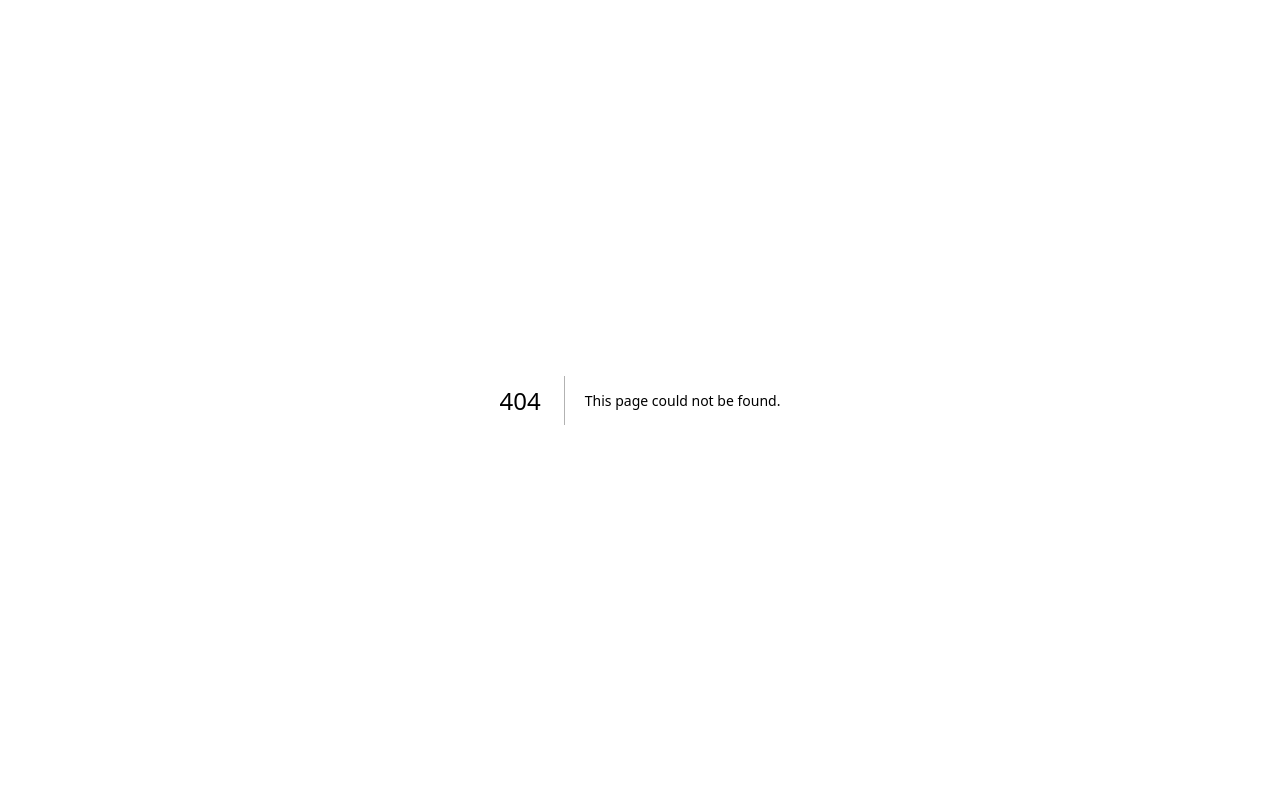
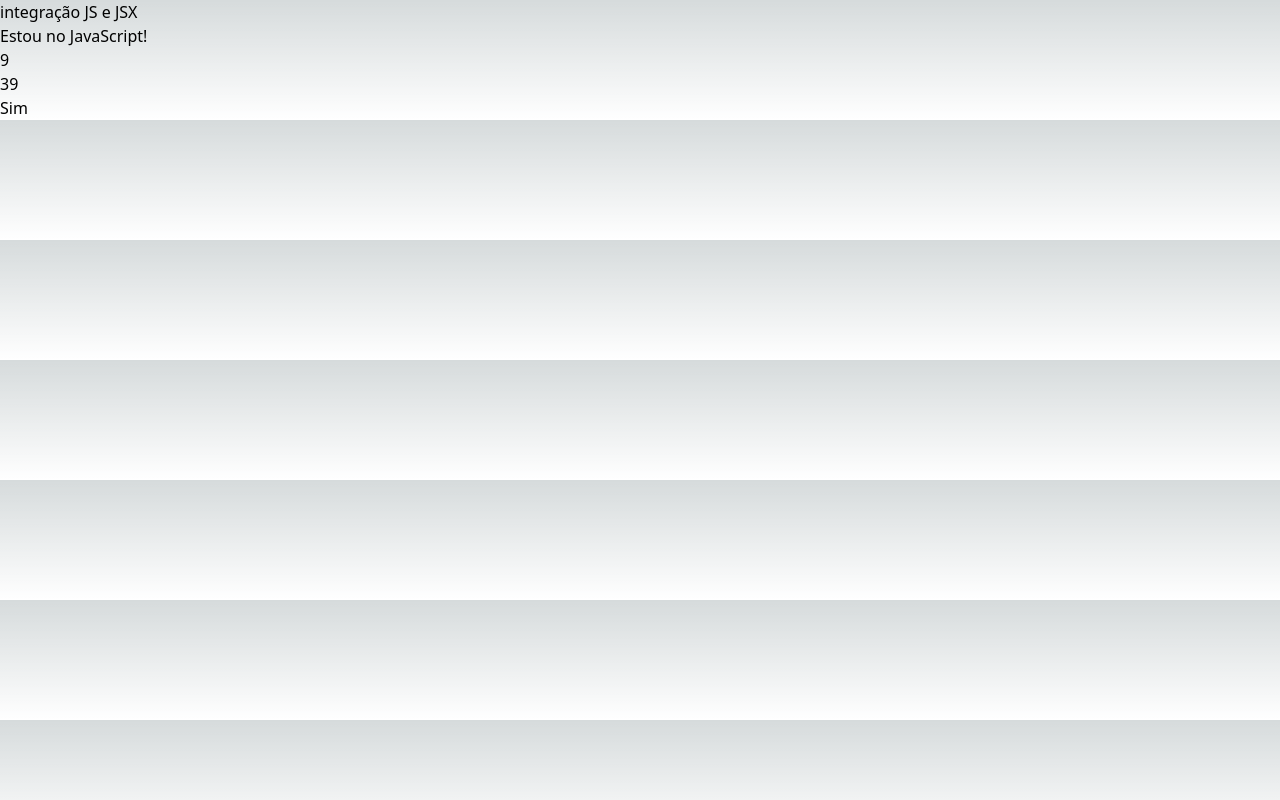
Before and after one commit to Medonca09/Curso_Next.JS, a Next.js app in the folder exercicios/: page /basicos/jsx4 in a window 1280 px wide. Before the commit this address had no page. Built offline with nearby package versions, Linux system fonts and the light colour scheme.

Commit message:
aula5: JSX#4

```diff
--- /dev/null
+++ b/exercicios/src/pages/basicos/jsx4.jsx
@@ -0,0 +1,21 @@
+export default function jsx4() {
+  const subtitulo = "Estou no JavaScript!";
+    const trechoH3 = <h3>{3 * 3}</h3>
+  return (
+    <div>
+      <h1>integração JS e JSX</h1>
+      <h2>{subtitulo}</h2>
+      {trechoH3}
+      <h4>{Math.max(13, 39)}</h4>
+      <h5>{entre(9.6, 1, 10)}</h5>
+    </div>
+  );
+}
+
+function entre(valor, min, max) {
+    if(valor >= min && valor <= max) {
+        return "Sim"
+    } else {
+        return "Não"
+    }
+}
```
